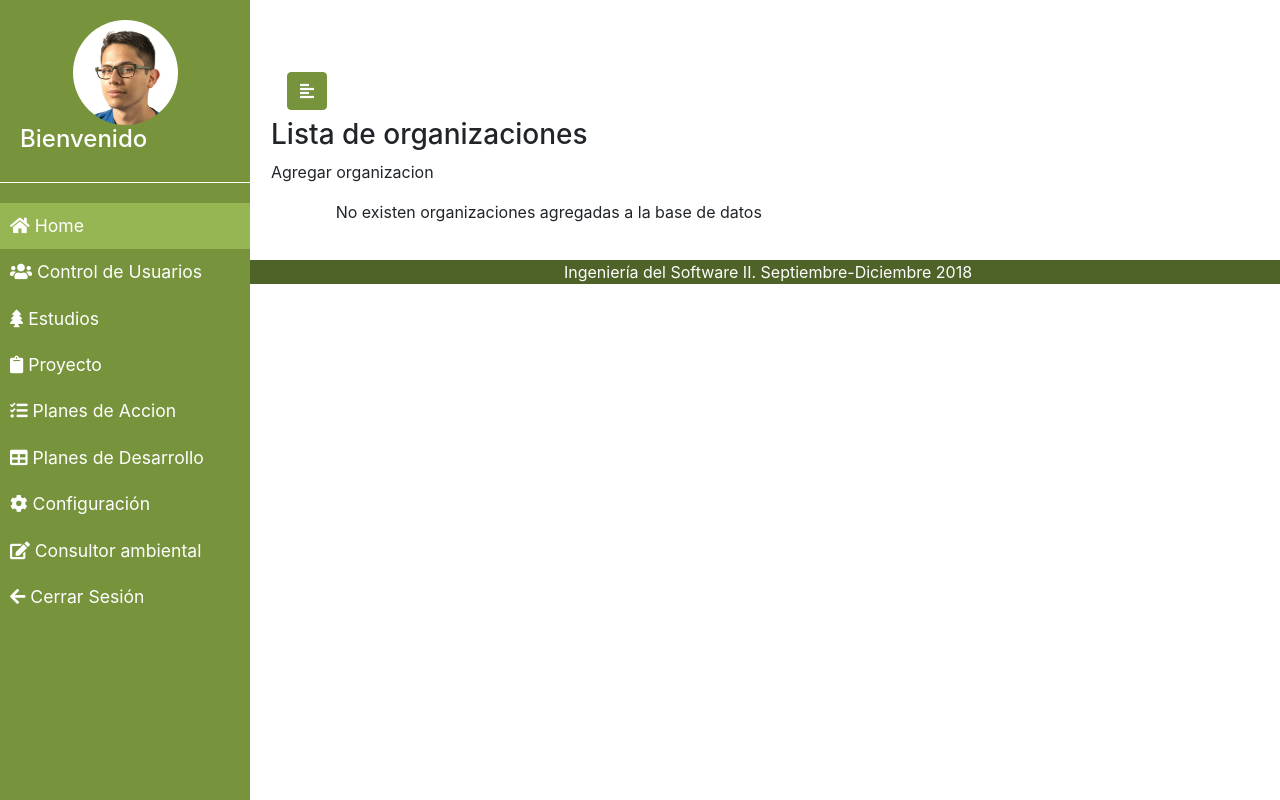
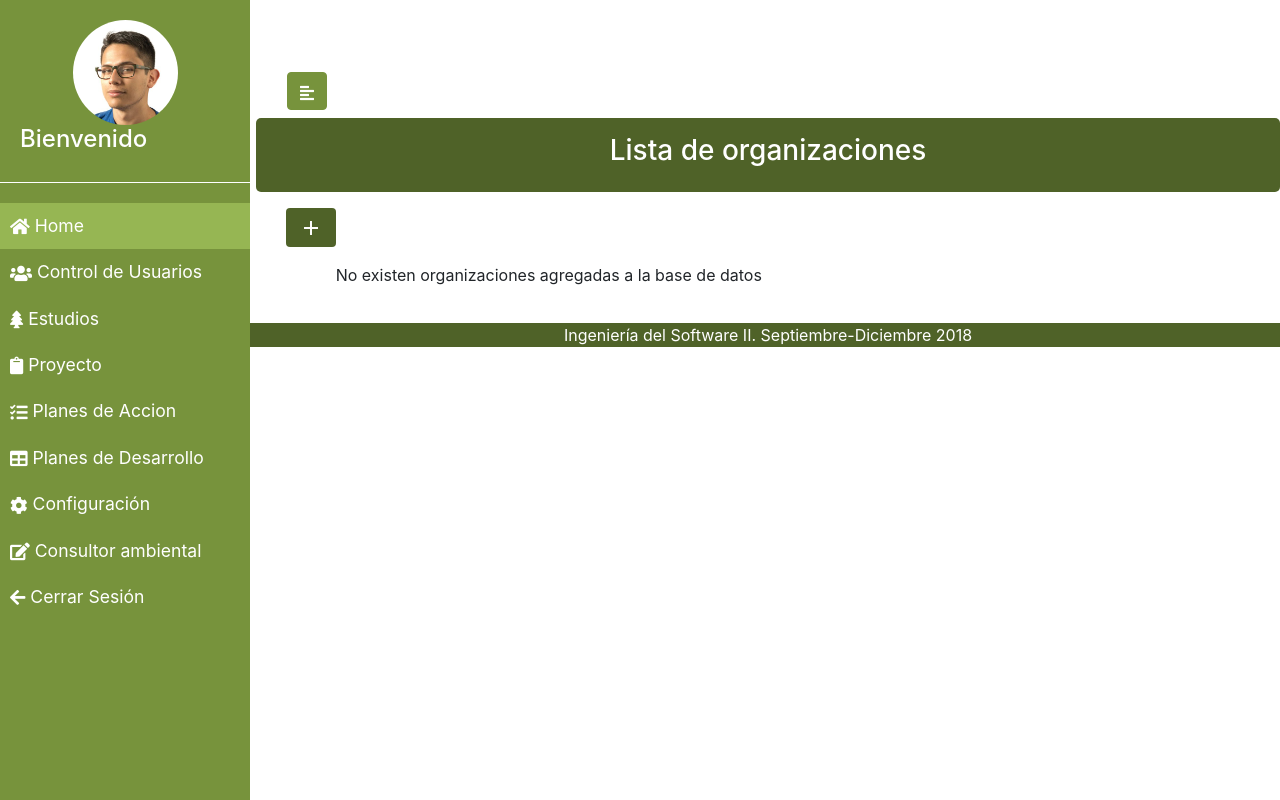
Before and after one commit to german1608/EIA_CI4712, a Django app: page /consultor-crud/organizaciones/ in a window 1280 px wide. Run offline with Django 3.2, Linux system fonts and the light colour scheme; data that the repository does not hold is empty; some libraries are stand-ins or nearby versions.

Commit message:
Se modifico las vistas de listas y detalles de organizaciones para que estuviera similar al otro grupo.

```diff
--- a/eia_app/templates/eia_app/organizaciones/list.html
+++ b/eia_app/templates/eia_app/organizaciones/list.html
@@ -1,14 +1,19 @@
 {% extends 'base.html' %}
 {% load static %}
 {% block css %}
+<link rel="stylesheet" type="text/css" href="{% static 'configuracion/css/configuracion_main.css' %}">
 <link rel="stylesheet" href="{% static 'css/jquery.dataTables.css' %}">
 {% endblock %}
 
 {% block content %}
-
-<h3>Lista de organizaciones</h3>
-<p>
-    <a id="add" href="{% url "consultor-crud:nueva-organizacion" %}">Agregar organizacion</a>
+<div class="row p-3 justify-content-center mb-3 titulo all-rounded">
+		<div class="col-md-9 col-sm-11 text-center">
+        <h3>Lista de organizaciones</h3>
+		</div>
+</div><p>
+    <div class="col-md-1">
+        <a id ="add" class="btn rounded btn-crud" href="{% url 'consultor-crud:nueva-organizacion' %}"><i class="material-icons">add</i></a>
+  </div>
 </p>
 <div class="container" style="width:90% !important">
     {%if object_list.count > 0%}
```
Also changed, not shown: eia_app/templates/eia_app/organizaciones/detail.html (+6 -2 lines).
